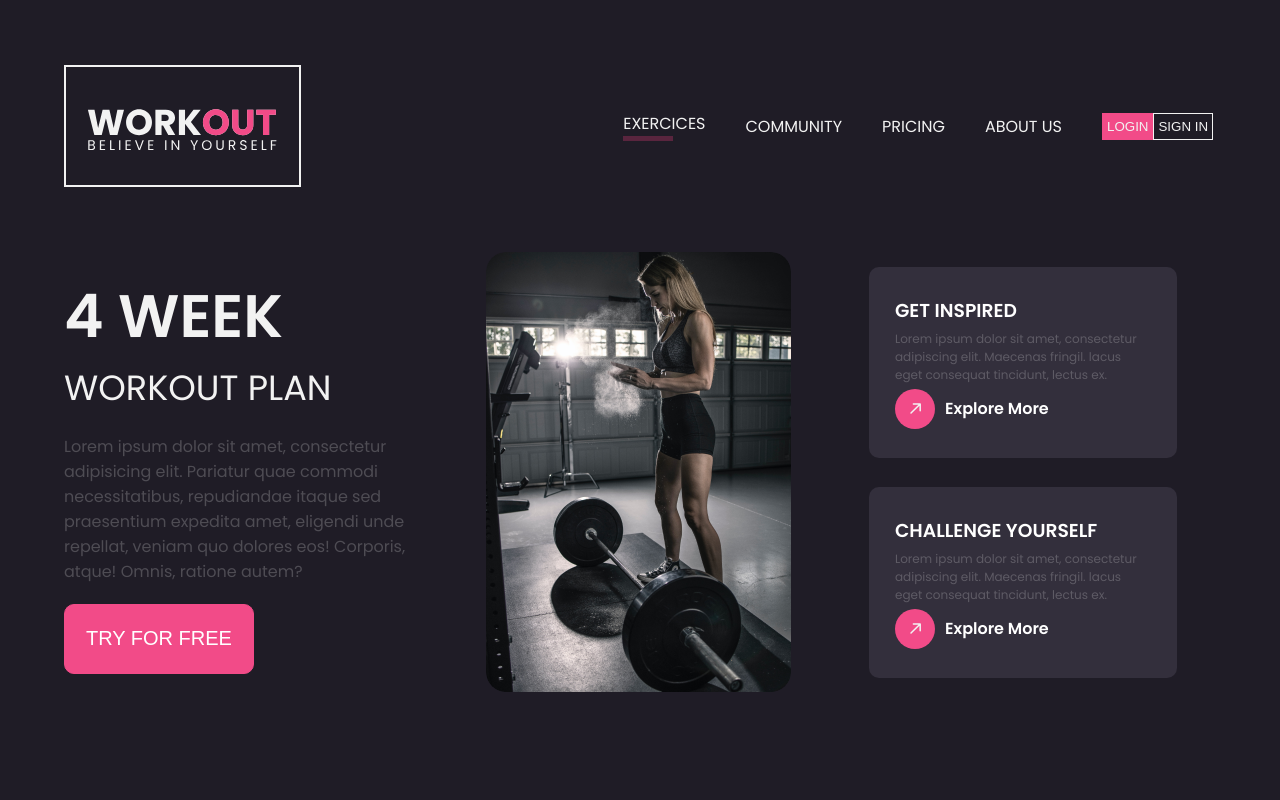
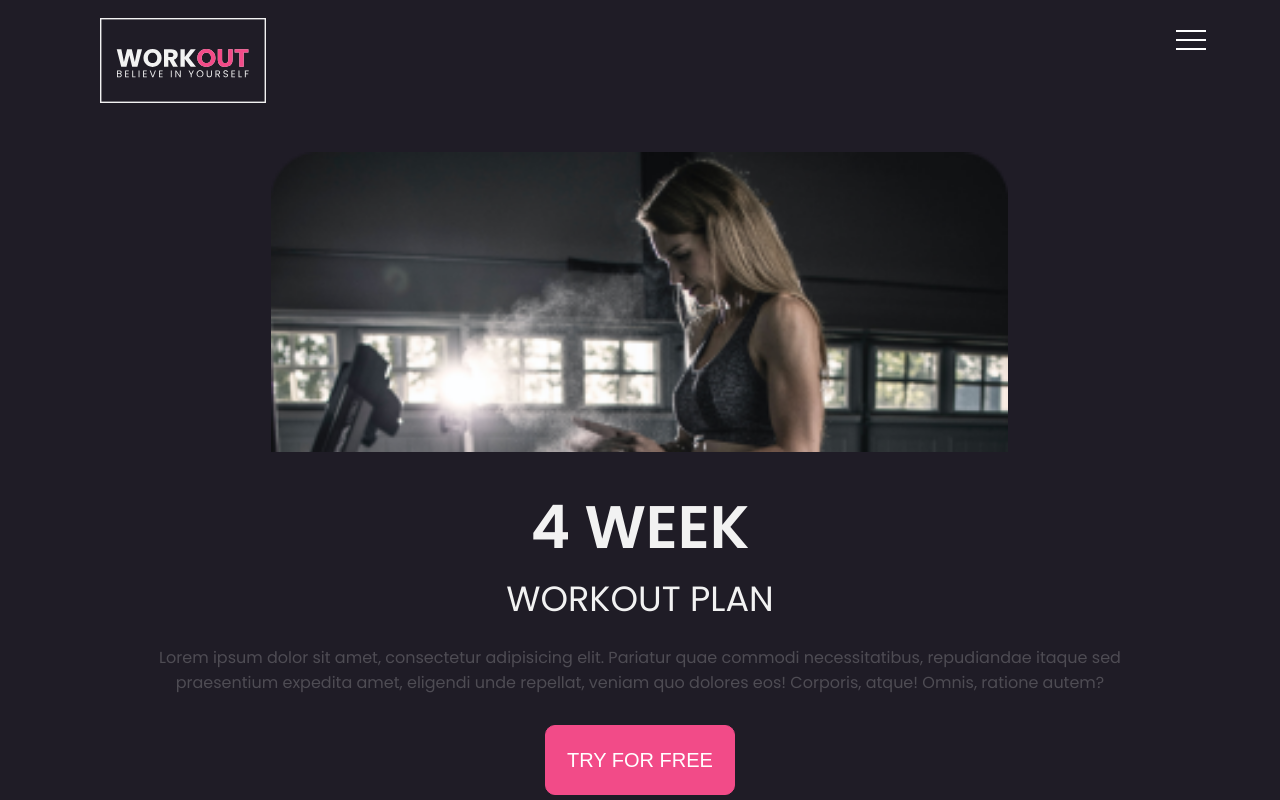
Before and after one commit to guzeradimazz/React-Workout-Web-App, a React (Create React App) app: page / in a window 1280 px wide. Shown: the top 800 px of the page. Built offline with nearby package versions, Linux system fonts and the light colour scheme.

Commit message:
phone session

```diff
--- a/src/App.js
+++ b/src/App.js
@@ -5,6 +5,7 @@ import SectionFourth from './components/SectionFourth/SectionFourth';
 import SectionSecond from './components/SectionSecond/SectionSecond';
 import SectionThird from './components/SectionThird/SectionThird';
 import './styles/App.css';
+import './styles/Media.css';
 
 function App() {
   return (
--- a/src/components/Footer/Footer.css
+++ b/src/components/Footer/Footer.css
@@ -28,9 +28,14 @@
 }
 .footer{
     display: flex;
+    flex-direction: column;
+    justify-content: space-between;
+    margin: 20px 0 35px 0;
+}
+.footer__content{
+    display: flex;
     flex-direction: row;
     justify-content: space-between;
-    margin: 20px 0 35px 0;
 }
 .footer__left{
     display: flex;
@@ -69,3 +74,22 @@
     font-weight: bold;
     text-transform: uppercase;
 }
+
+.footer hr{
+    width: 100%;
+    color: #fff;
+    background-color: #fff;
+    height: .5px;
+    border: none;
+    margin: 25px 0 25px 0;
+}
+.footer__copyright{
+    display: flex;
+    flex-direction: row;
+    justify-content: space-between;
+    margin: 10px 0;
+}
+.footer__copyright p{
+    color: #fff;
+    font-weight:lighter
+}
--- a/src/components/Footer/Footer.jsx
+++ b/src/components/Footer/Footer.jsx
@@ -5,6 +5,8 @@ import './Footer.css';
 const Footer = () => {
     return (
         <div className='footer'>
+            <hr />
+            <div className="footer__content">
                 <div className="footer__left">
                     <div className='header__logo'></div>
                     <div className="footer__left__icons">
@@ -33,6 +35,13 @@ const Footer = () => {
                     <Form/>
                 </div>
             </div>
+            <hr />
+            <div className="footer__copyright">
+                <p>Copyright 2021 Enisson Lemos | All right reserved</p>
+                <p>Terms & Conditions</p>
+            </div>
+        </div>
+
     );
 };
 
--- a/src/components/Header/Header.css
+++ b/src/components/Header/Header.css
@@ -2,7 +2,8 @@
     display: flex;
     flex-direction: row;
     justify-content: space-between;
-    margin: 65px auto;
+    margin: 0px auto;
+    padding-top: 65px;
 }
 .header__logo{
     width: 237px;
--- a/src/components/Header/Header.jsx
+++ b/src/components/Header/Header.jsx
@@ -1,7 +1,10 @@
-import React from 'react';
+import React,{useState} from 'react';
+import Menu from '../Menu/Menu';
 import './Header.css'
 
+
 const Header = () => {
+    const [active, setActive] = useState(false)
     const headerNav =[
         'EXERCICES','COMMUNITY','PRICING','ABOUT US'
     ]
@@ -11,7 +14,7 @@ const Header = () => {
             <div className="header__sidebar">
                 <div className="header__sidebar__nav">
                     {headerNav.map(item=>(
-                        <div className='header__sidebar__nav__item'>
+                        <div key={item+'elem'} className='header__sidebar__nav__item'>
                             {item}
                         </div>
                     ))}
@@ -21,6 +24,10 @@ const Header = () => {
                     <button className="sign__in">SIGN IN</button>
                 </div>
             </div>
+            <div className="burger__btn" onClick={()=>setActive(!active)}>
+                <span></span>
+            </div>
+            <Menu active={active} setActive={setActive} items={headerNav}/>
         </div>
     );
 };
--- /dev/null
+++ b/src/components/Menu/Menu.css
@@ -0,0 +1,55 @@
+.menu{
+    position: fixed;
+    left: 0;
+    width: 50vw;
+    height: 100vh;
+    transform: translateX(-200%);
+    transition: all 0.2s;
+}
+.menu.active{
+    transform: translateX(0);
+}
+.blur{
+    width: 100%;
+    left: 50vw;
+    height: 100vh;
+    position: absolute;
+    backdrop-filter: blur(2px) !important;
+}
+.menu__content{
+    transition: all 0.5s;
+    width: 100%;
+    height: 100%;
+    background-color: #59253E;
+}
+.menu__content ul{
+    display: flex;
+    padding-top: 100px;
+    flex-direction: column;
+    justify-content: center;
+    margin: auto;
+}
+.menu__content li{
+    padding-top: 10px;
+}
+.menu__content a{
+    font-size: 25px;
+    display: flex;
+    justify-content: center;
+    text-align: center;
+    color: #fff;
+    text-decoration: none;
+    text-transform: uppercase;
+}
+.menu .header__sidebar__buttons{
+    display: flex;
+    flex-direction: row;
+    justify-content: center;
+    width: 100%;
+    margin-top: 35px;
+}
+.menu .header__sidebar__buttons button{
+    width: 150px;
+    height: 40px;
+    font-size: 20px;
+}
--- /dev/null
+++ b/src/components/Menu/Menu.jsx
@@ -0,0 +1,27 @@
+import React from 'react';
+import './Menu.css';
+
+const Menu = ({active,setActive,items}) => {
+    return (
+        <div className={active? `menu active`: 'menu'} onClick={()=>setActive(false)}>
+            <div className="blur"/>
+            <div className="menu__content" onClick={e=>e.stopPropagation()}>
+                {
+                    <ul>
+                        {items.map(item=>
+                            <li>
+                                <a href="#">{item}</a>
+                            </li>
+                        )}
+                    </ul>
+                }
+                <div className="header__sidebar__buttons">
+                    <button className="log__in">LOGIN</button>
+                    <button className="sign__in">SIGN IN</button>
+                </div>
+            </div>
+        </div>
+    );
+};
+
+export default Menu;
--- a/src/components/SectionFirst/SectionFirst.css
+++ b/src/components/SectionFirst/SectionFirst.css
@@ -9,7 +9,12 @@
     width: 45%;
     display: flex;
     flex-direction: column;
-    align-items: left;
+}
+.first__rcont{
+    width:40%;
+     display:flex;
+     flexDirection:column;
+     justifyContent:space-around;
 }
 .first__left button{
     margin-top: 20px;
--- a/src/components/SectionFirst/SectionFirst.jsx
+++ b/src/components/SectionFirst/SectionFirst.jsx
@@ -27,7 +27,7 @@ const SectionFirst = () => {
             </div>
             <div className="first__right">
                 <div className="first__right__woman"></div>
-                <div style={{width:'40%', display:'flex',flexDirection:'column',justifyContent:'space-around'}}>
+                <div className='first__rcont'>
                     {blocksInfo.map(item=>(
                         <div key={`${item.title}`+10} className='first__right__block'>
                             <h3>{item.title}</h3>
--- /dev/null
+++ b/src/styles/Media.css
@@ -0,0 +1,94 @@
+@media screen and (max-width:20000px) {
+    nav{
+        display: none;
+    }
+}
+@media screen and (min-width:414px){
+    .first{
+        flex-direction: column-reverse;
+        justify-content: center;
+    }
+    .first button{
+        margin: 30px auto;
+    }
+    .first__left{
+        width: 90%;
+        display: flex;
+        flex-direction: column;
+        justify-content: center;
+    }
+    .first__left__head h1{
+        text-align: center;
+    }
+    .first__left__head h3{
+        text-align: center;
+    }
+    .first__left .simple__text{
+        text-align: center;
+    }
+    .first__right{
+        width: 90vw;
+    }
+    .first__rcont{
+        width: 0%;
+    }
+    .first__right__woman{
+        margin: 30px auto;
+        background-position: top;
+        width: 80%;
+        border-radius: 10px;
+        background-size: 80%;
+        height: 300px;
+    }
+    .first__right__block{
+        display: none;
+    }
+    .header__sidebar{
+        display: none;
+    }
+    .header__logo{
+        background-size: 70%;
+    }
+    .header{
+        padding: 0;
+    }
+    nav{
+        position: fixed;
+        z-index: 50;
+        display: block;
+    }
+    .burger__btn{
+        cursor: pointer;
+        top: 30px;
+        right: 10px;
+        z-index: 52;
+        width: 30px;
+        height: 20px;
+        position: relative;
+        background-color: transparent;
+    }
+    .burger__btn span{
+        content: '';
+        position: absolute;
+        top: 9px;
+        background-color: rgb(255, 255, 255);
+        height: 2px;
+        width: 30px;
+    }
+    .burger__btn::before{
+        content: '';
+        position: absolute;
+        top: 0;
+        height: 2px;
+        width: 30px;
+        background-color: rgb(255, 255, 255);
+    }
+    .burger__btn::after{
+        content: '';
+        position: absolute;
+        bottom: 0;
+        width: 30px;
+        background-color: rgb(255, 255, 255);
+        height: 2px;
+    }
+}
```
Lines whose indentation alone changed are shown as unchanged.
